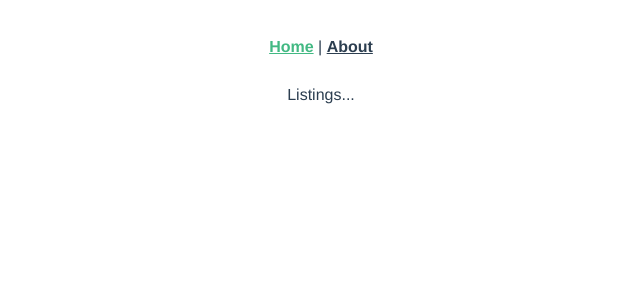
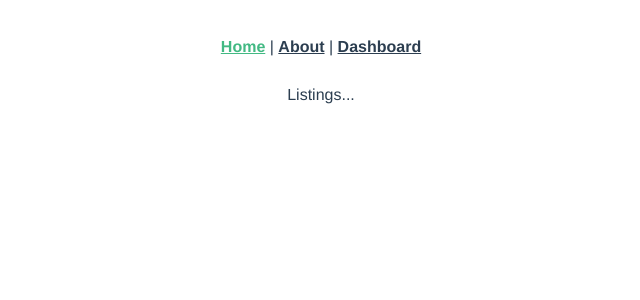
Before and after one commit to jordanhudgens/tiny-house-xchange-front-end, a Vue app: page / in a window 1280 px wide. Shown: the top 300 px of the page, without its empty margins (319-959 px from the left). Built offline with nearby package versions, Linux system fonts and the light colour scheme.

Commit message:
Added seller dashboard link

```diff
--- a/src/App.vue
+++ b/src/App.vue
@@ -2,7 +2,8 @@
   <div id="app">
     <div id="nav">
       <router-link to="/">Home</router-link> |
-      <router-link to="/about">About</router-link>
+      <router-link to="/about">About</router-link> |
+      <router-link to="/seller-dashboard">Dashboard</router-link>
     </div>
     <router-view/>
   </div>
@@ -16,6 +17,7 @@
   text-align: center;
   color: #2c3e50;
 }
+
 #nav {
   padding: 30px;
   a {
```
